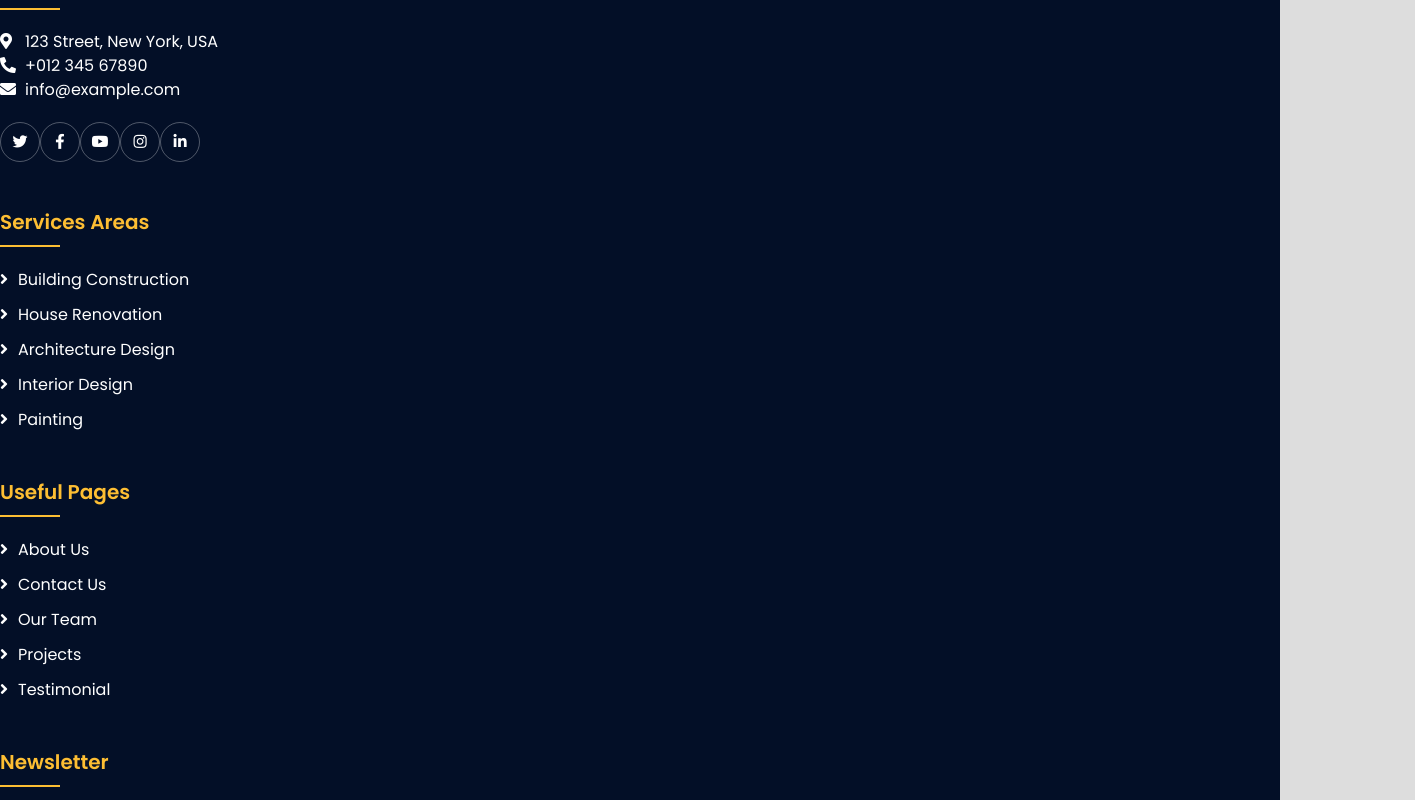
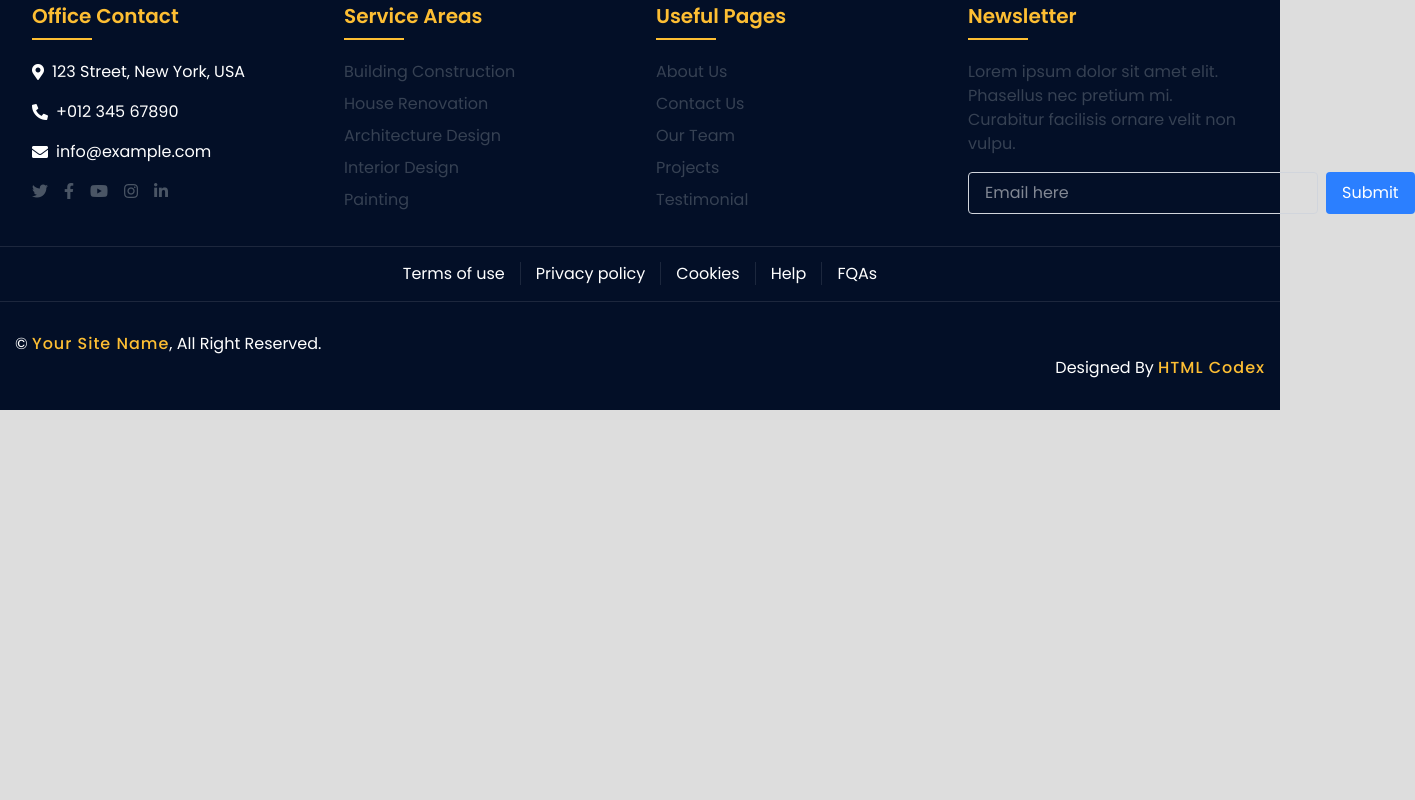
Before and after one commit to Leo42night/starplus-frontend, a React (Vite) app: page / in a window 1280 px wide. Shown: the part 6780-7580 px from the top of the page, 1415 px wide, since content can reach past the window. After the commit the page ends 7190 px from the top, so only its background shows below. Built offline with nearby package versions, Linux system fonts and the light colour scheme.

Commit message:
home not done: faq

```diff
--- a/src/_root/RootLayout.tsx
+++ b/src/_root/RootLayout.tsx
@@ -252,71 +252,94 @@ const RootLayout = () => {
       <div className="wrapper">
         {/* <!-- Footer Start --> */}
         <div className="footer wow fadeIn" data-wow-delay="0.3s">
-          <div className="container">
-            <div className="row">
-              <div className="col-md-6 col-lg-3">
-                <div className="footer-contact">
-                  <h2>Office Contact</h2>
-                  <p>
-                    <i className="fa fa-map-marker-alt"></i>123 Street, New
-                    York, USA
+          <div className="max-w-7xl mx-auto p-8">
+            <div className="grid grid-cols-1 md:grid-cols-2 lg:grid-cols-4 gap-8">
+              {/* Office Contact */}
+              <div className="space-y-4">
+                <h2 className="text-xl font-bold">Office Contact</h2>
+                <p className="flex items-center">
+                  <i className="fa fa-map-marker-alt mr-2"></i>123 Street, New York, USA
                 </p>
-                  <p>
-                    <i className="fa fa-phone-alt"></i>+012 345 67890
+                <p className="flex items-center">
+                  <i className="fa fa-phone-alt mr-2"></i>+012 345 67890
                 </p>
-                  <p>
-                    <i className="fa fa-envelope"></i>info@example.com
+                <p className="flex items-center">
+                  <i className="fa fa-envelope mr-2"></i>info@example.com
                 </p>
-                  <div className="footer-social">
-                    <a href="">
+                <div className="flex space-x-4">
+                  <a href="" className="text-gray-600 hover:text-blue-500">
                     <i className="fab fa-twitter"></i>
                   </a>
-                    <a href="">
+                  <a href="" className="text-gray-600 hover:text-blue-500">
                     <i className="fab fa-facebook-f"></i>
                   </a>
-                    <a href="">
+                  <a href="" className="text-gray-600 hover:text-blue-500">
                     <i className="fab fa-youtube"></i>
                   </a>
-                    <a href="">
+                  <a href="" className="text-gray-600 hover:text-blue-500">
                     <i className="fab fa-instagram"></i>
                   </a>
-                    <a href="">
+                  <a href="" className="text-gray-600 hover:text-blue-500">
                     <i className="fab fa-linkedin-in"></i>
                   </a>
                 </div>
               </div>
+
+              {/* Services Areas */}
+              <div className="space-y-2">
+                <h2 className="text-xl font-bold">Service Areas</h2>
+                <a href="" className="block text-gray-700 hover:text-blue-500">
+                  Building Construction
+                </a>
+                <a href="" className="block text-gray-700 hover:text-blue-500">
+                  House Renovation
+                </a>
+                <a href="" className="block text-gray-700 hover:text-blue-500">
+                  Architecture Design
+                </a>
+                <a href="" className="block text-gray-700 hover:text-blue-500">
+                  Interior Design
+                </a>
+                <a href="" className="block text-gray-700 hover:text-blue-500">
+                  Painting
+                </a>
               </div>
-              <div className="col-md-6 col-lg-3">
-                <div className="footer-link">
-                  <h2>Services Areas</h2>
-                  <a href="">Building Construction</a>
-                  <a href="">House Renovation</a>
-                  <a href="">Architecture Design</a>
-                  <a href="">Interior Design</a>
-                  <a href="">Painting</a>
+
+              {/* Useful Pages */}
+              <div className="space-y-2">
+                <h2 className="text-xl font-bold">Useful Pages</h2>
+                <a href="" className="block text-gray-700 hover:text-blue-500">
+                  About Us
+                </a>
+                <a href="" className="block text-gray-700 hover:text-blue-500">
+                  Contact Us
+                </a>
+                <a href="" className="block text-gray-700 hover:text-blue-500">
+                  Our Team
+                </a>
+                <a href="" className="block text-gray-700 hover:text-blue-500">
+                  Projects
+                </a>
+                <a href="" className="block text-gray-700 hover:text-blue-500">
+                  Testimonial
+                </a>
               </div>
-              </div>
-              <div className="col-md-6 col-lg-3">
-                <div className="footer-link">
-                  <h2>Useful Pages</h2>
-                  <a href="">About Us</a>
-                  <a href="">Contact Us</a>
-                  <a href="">Our Team</a>
-                  <a href="">Projects</a>
-                  <a href="">Testimonial</a>
-                </div>
-              </div>
-              <div className="col-md-6 col-lg-3">
-                <div className="newsletter">
-                  <h2>Newsletter</h2>
-                  <p>
-                    Lorem ipsum dolor sit amet elit. Phasellus nec pretium mi.
-                    Curabitur facilisis ornare velit non vulpu
+
+              {/* Newsletter */}
+              <div className="space-y-4">
+                <h2 className="text-xl font-bold">Newsletter</h2>
+                <p className="text-gray-700">
+                  Lorem ipsum dolor sit amet elit. Phasellus nec pretium mi. Curabitur
+                  facilisis ornare velit non vulpu.
                 </p>
-                  <div className="form">
-                    <input className="form-control" placeholder="Email here" />
-                    <button className="btn">Submit</button>
-                  </div>
+                <div className="flex space-x-2">
+                  <input
+                    className="flex-grow px-4 py-2 border border-gray-300 rounded"
+                    placeholder="Email here"
+                  />
+                  <button className="px-4 py-2 bg-blue-500 text-white rounded hover:bg-blue-600">
+                    Submit
+                  </button>
                 </div>
               </div>
             </div>
```
Also changed, not shown: css/style.css (deleted). Lines whose indentation alone changed are shown as unchanged.
